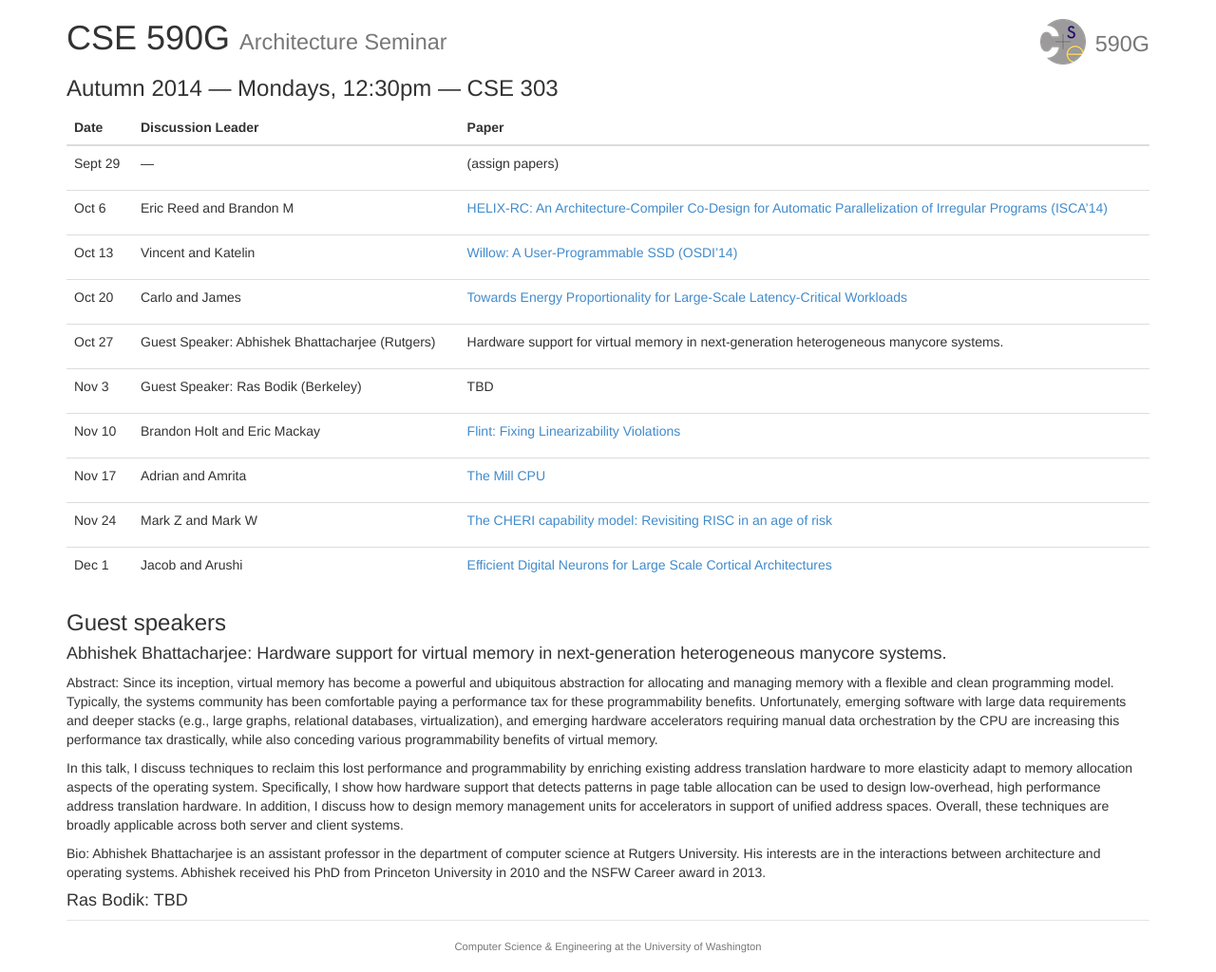
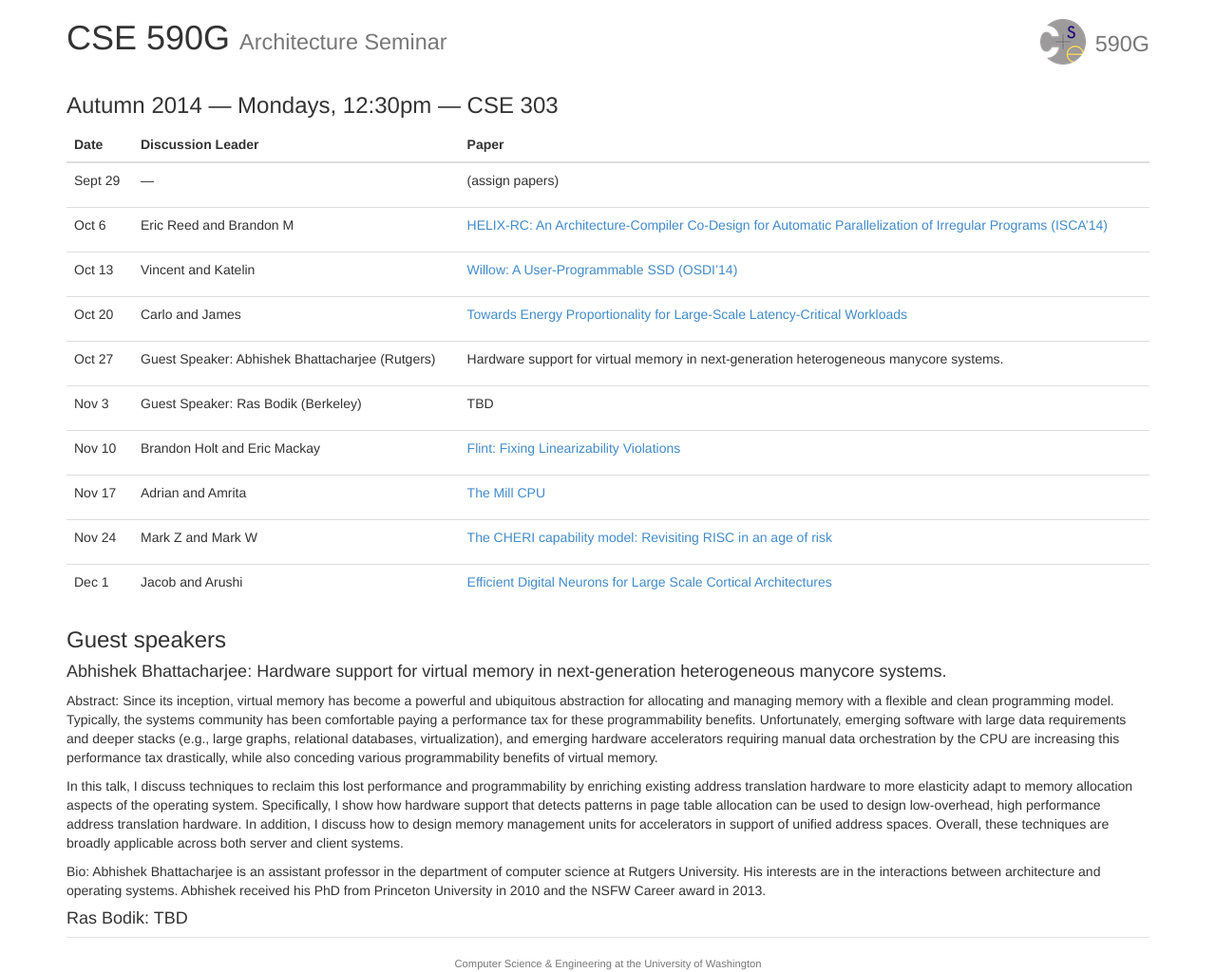
Before and after one commit to uwsampa/cse590g, a Jekyll site: the page built from 14au/index.md, in a window 1280 px wide. Shown: the whole page at 95% size. Built offline with Jekyll 4.4.1, drawn with Linux system fonts in a browser that asks for light colours; nearby versions of some CDN libraries; Markdown is read by kramdown in place of the engine named in the settings.

Commit message:
Use a proper row for header
<h1> can't contain <div>s. This makes responsive collapsing look nicer.

```diff
--- a/14au/_layouts/base.html
+++ b/14au/_layouts/base.html
@@ -27,18 +27,17 @@
 
         <div class="container">
 
-            <h1>
-              {{ page.title }} <small>{{ page.subtitle }}</small>
-
-              <div class="pull-right">
-
-              <a href="{{ site.base }}/index.html">
-                <img src="{{site.base}}/img/CSElogo2_48.png" alt="CSE Logo"/>
-                <small>590G</small>
-              </a>
-
+            <div class="row">
+              <div class="col-sm-9">
+                <h1>{{ page.title }} <small>{{ page.subtitle }}</small></h1>
               </div>
-            </h1>
+              <div class="col-sm-3 hidden-xs" style="text-align: right;">
+                <h1><a href="{{ site.base }}/index.html">
+                  <img src="{{site.base}}/img/CSElogo2_48.png" alt="CSE Logo"/>
+                  <small>590G</small>
+                </a></h1>
+              </div>
+            </div>
 
           {{ content }}
 
```
